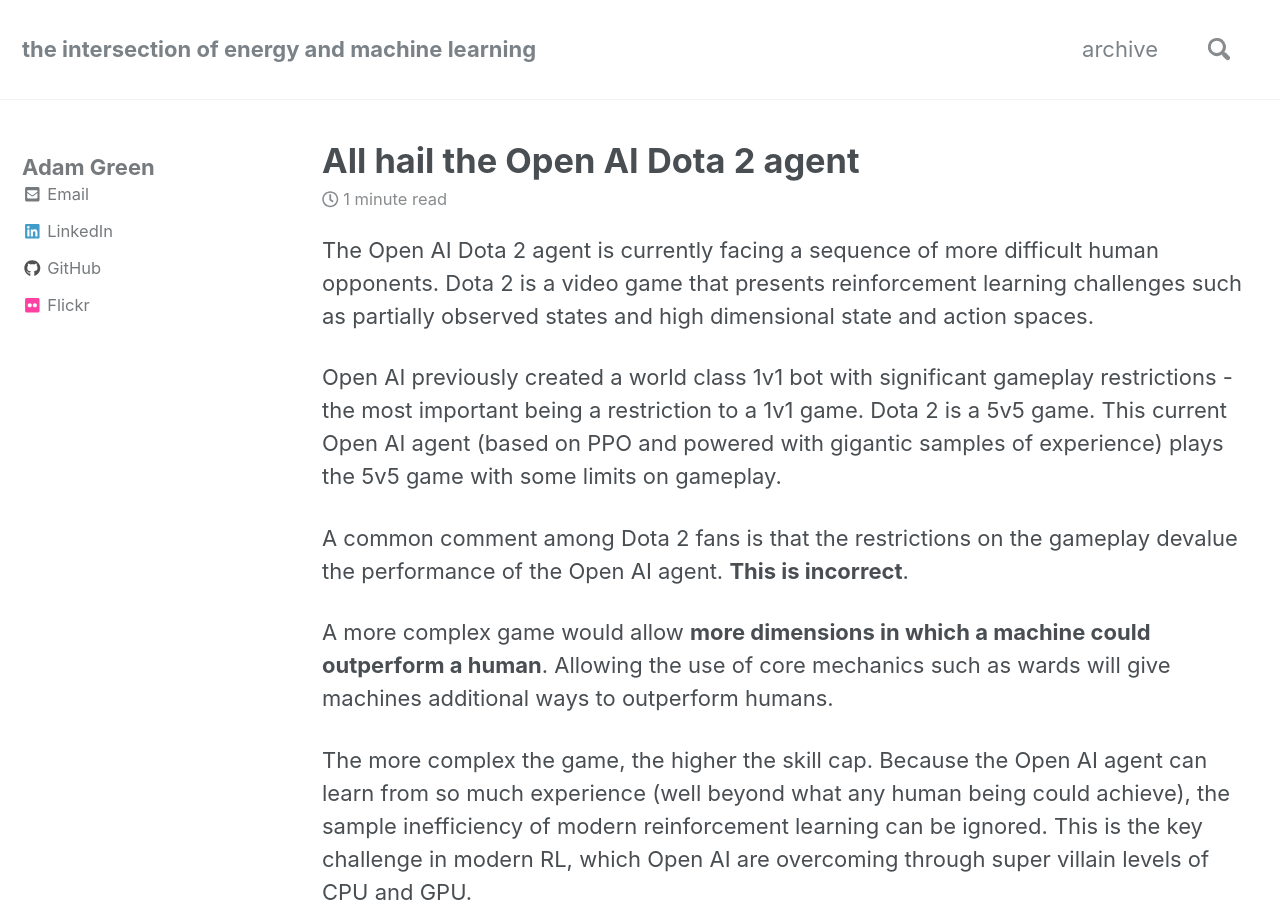
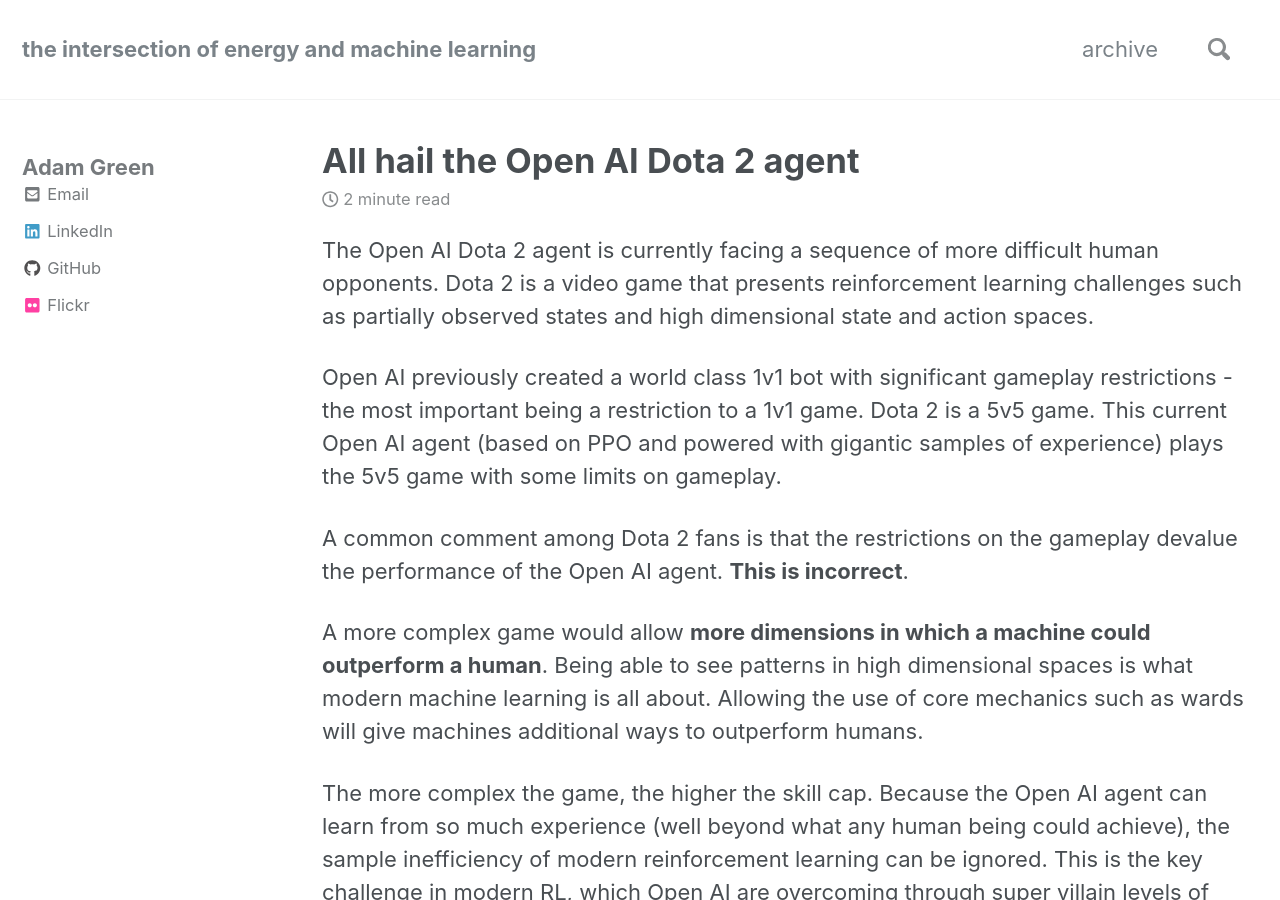
Before and after one commit to ADGEfficiency/adgefficiency.github.io, a Jekyll site: the page built from _posts/2018-07-20-misunderstanding-dota.md, in a window 1280 px wide and 900 px high. Built offline with Jekyll 4.4.1, drawn with Linux system fonts in a browser that asks for light colours; nearby versions of some CDN libraries; some of the changed text lies outside the part shown.

Commit message:
drafting

```diff
--- a/_posts/2018-07-20-misunderstanding-dota.md
+++ b/_posts/2018-07-20-misunderstanding-dota.md
@@ -13,7 +13,7 @@
 
 A common comment among Dota 2 fans is that the restrictions on the gameplay devalue the performance of the Open AI agent.  **This is incorrect**.
 
-A more complex game would allow **more dimensions in which a machine could outperform a human**.  Allowing the use of core mechanics such as wards will give machines additional ways to outperform humans.
+A more complex game would allow **more dimensions in which a machine could outperform a human**.  Being able to see patterns in high dimensional spaces is what modern machine learning is all about.  Allowing the use of core mechanics such as wards will give machines additional ways to outperform humans.
 
 The more complex the game, the higher the skill cap.  Because the Open AI agent can learn from so much experience (well beyond what any human being could achieve), the sample inefficiency of modern reinforcement learning can be ignored.  This is the key challenge in modern RL, which Open AI are overcoming through super villain levels of CPU and GPU.
 
@@ -38,3 +38,5 @@
 [AlphaGo, in context](https://medium.com/@karpathy/alphago-in-context-c47718cb95a5)
 
 [Zyori Podcast #130 w/ @trentPax](https://www.youtube.com/watch?v=5qcA15ZmxJQ)
+
+machine learning in energy - [part one](https://adgefficiency.com/machine-learning-in-energy-part-one/) - [part two](https://adgefficiency.com/machine-learning-in-energy-part-two/)
```
